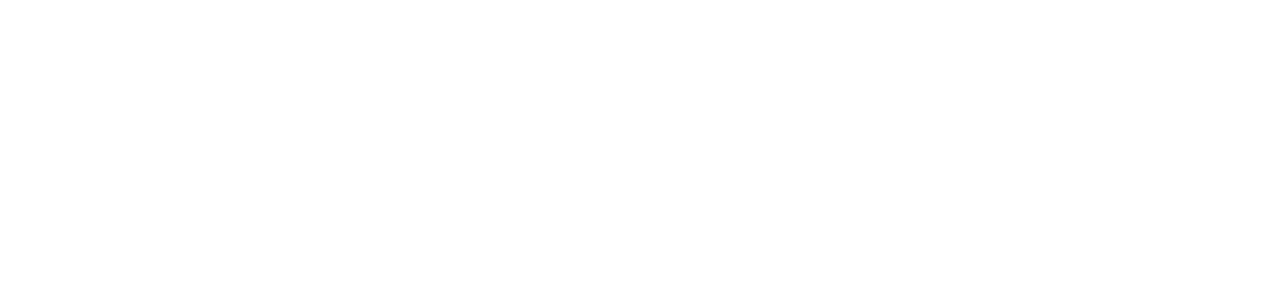
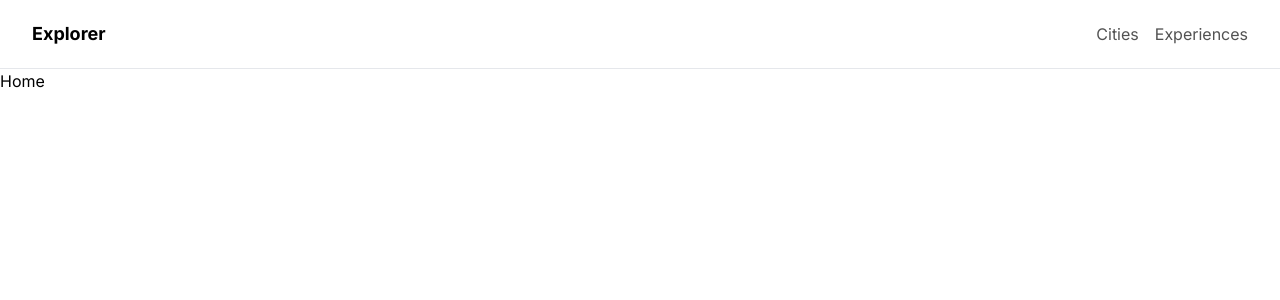
Before and after one commit to rovin0805/next13-blog, a Next.js app: page / in a window 1280 px wide. Shown: the top 300 px of the page. Built offline with nearby package versions, Linux system fonts and the light colour scheme.

Commit message:
feat: navigation component

```diff
--- a/app/layout.tsx
+++ b/app/layout.tsx
@@ -1,22 +1,26 @@
-import './globals.css'
-import type { Metadata } from 'next'
-import { Inter } from 'next/font/google'
+import Navigation from "@/components/navigation/navigation";
+import "./globals.css";
+import type { Metadata } from "next";
+import { Inter } from "next/font/google";
 
-const inter = Inter({ subsets: ['latin'] })
+const inter = Inter({ subsets: ["latin"] });
 
 export const metadata: Metadata = {
-  title: 'Create Next App',
-  description: 'Generated by create next app',
-}
+  title: "Create Next App",
+  description: "Generated by create next app",
+};
 
 export default function RootLayout({
   children,
 }: {
-  children: React.ReactNode
+  children: React.ReactNode;
 }) {
   return (
     <html lang="en">
-      <body className={inter.className}>{children}</body>
+      <body className={inter.className}>
+        <Navigation />
+        {children}
+      </body>
     </html>
-  )
+  );
 }
--- a/app/page.tsx
+++ b/app/page.tsx
@@ -1,3 +1,7 @@
 export default function Home() {
-  return <></>;
+  return (
+    <div className="h-[3000px]">
+      <h1>Home</h1>
+    </div>
+  );
 }
--- /dev/null
+++ b/components/layout/padding-container.tsx
@@ -0,0 +1,7 @@
+import React, { ReactNode } from "react";
+
+const PaddingContainer = ({ children }: { children: ReactNode }) => {
+  return <div className="mx-auto w-full max-w-7xl px-8">{children}</div>;
+};
+
+export default PaddingContainer;
--- /dev/null
+++ b/components/navigation/navigation.tsx
@@ -0,0 +1,29 @@
+import Link from "next/link";
+import React from "react";
+import PaddingContainer from "../layout/padding-container";
+
+const Navigation = () => {
+  return (
+    <div className="sticky left-0 right-0 top-0 border-b bg-white bg-opacity-50 backdrop-blur-md">
+      <PaddingContainer>
+        <div className="flex items-center justify-between py-5">
+          <Link href="/" className="text-lg font-bold">
+            Explorer
+          </Link>
+          <nav>
+            <ul className="flex items-center gap-4 text-neutral-600">
+              <li>
+                <Link href="/cities">Cities</Link>
+              </li>
+              <li>
+                <Link href="/experiences">Experiences</Link>
+              </li>
+            </ul>
+          </nav>
+        </div>
+      </PaddingContainer>
+    </div>
+  );
+};
+
+export default Navigation;
```
